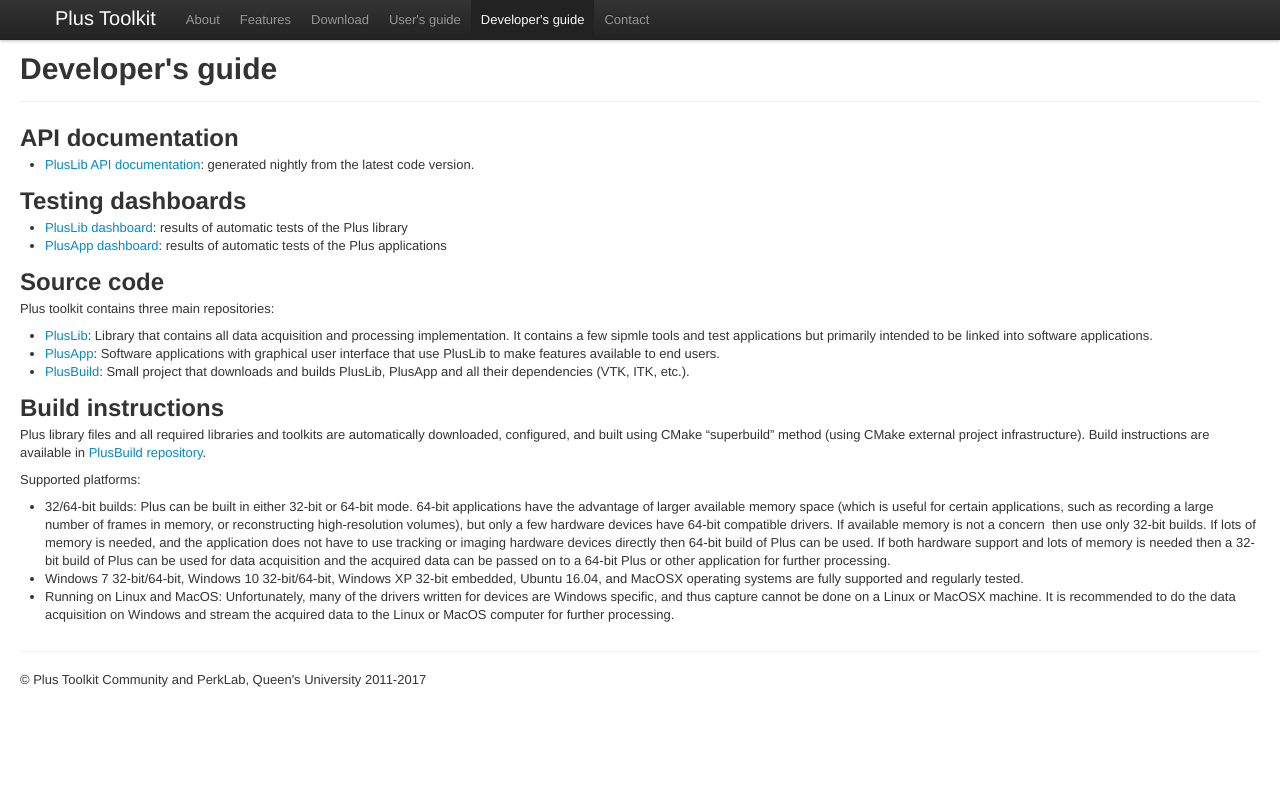
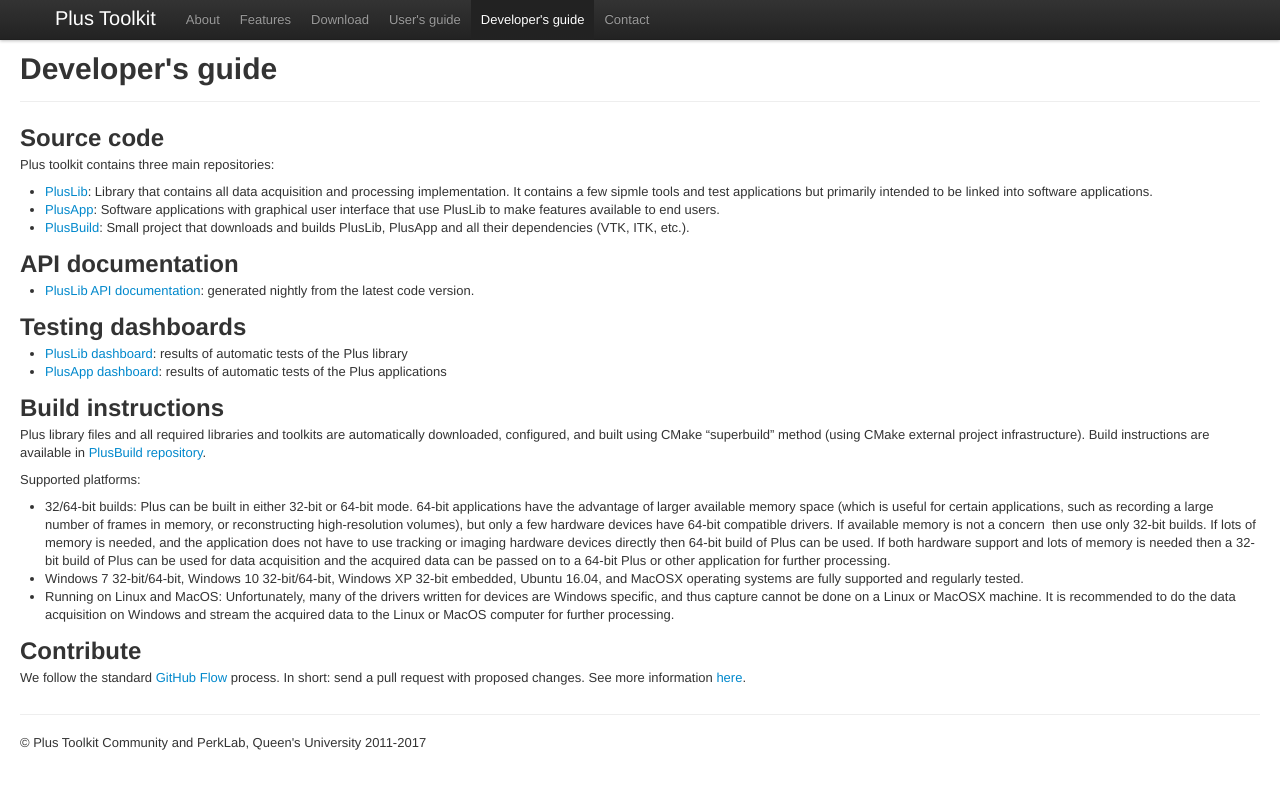
Before and after one commit to PlusToolkit/plustoolkit.github.io, a Jekyll site: the page built from developersguide.md, in a window 1280 px wide. Shown: the top 789 px of the page. Built offline with Jekyll 4.4.1, drawn with Linux system fonts in a browser that asks for light colours.

Commit message:
Update developersguide.md

```diff
--- a/developersguide.md
+++ b/developersguide.md
@@ -7,6 +7,13 @@
 ---
 {% include JB/setup %}
 
+Source code
+-----------
+
+Plus toolkit contains three main repositories:
+- [PlusLib](https://github.com/PlusToolkit/PlusLib/): Library that contains all data acquisition and processing implementation. It contains a few sipmle tools and test applications but primarily intended to be linked into software applications.
+- [PlusApp](https://github.com/PlusToolkit/PlusApp/): Software applications with graphical user interface that use PlusLib to make features available to end users.
+- [PlusBuild](https://github.com/PlusToolkit/PlusBuild/): Small project that downloads and builds PlusLib, PlusApp and all their dependencies (VTK, ITK, etc.).
 
 API documentation
 -----------------
@@ -37,3 +35,8 @@
 - 32/64-bit builds: Plus can be built in either 32-bit or 64-bit mode. 64-bit applications have the advantage of larger available memory space (which is useful for certain applications, such as recording a large number of frames in memory, or reconstructing high-resolution volumes), but only a few hardware devices have 64-bit compatible drivers. If available memory is not a concern &nbsp;then use only 32-bit builds. If lots of memory is needed, and the application does not have to use tracking or imaging hardware devices directly then 64-bit build of Plus can be used. If both hardware support and lots of memory is needed then a 32-bit build of Plus can be used for data acquisition and the acquired data can be passed on to a 64-bit Plus or other application for further processing.
 - Windows 7 32-bit/64-bit, Windows 10 32-bit/64-bit, Windows XP 32-bit embedded, Ubuntu 16.04, and MacOSX operating systems are fully supported and regularly tested.
 - Running on Linux and MacOS: Unfortunately, many of the drivers written for devices are Windows specific, and thus capture cannot be done on a Linux or MacOSX machine. It is recommended to do the data acquisition on Windows and stream the acquired data to the Linux or MacOS computer for further processing.
+
+Contribute
+----------
+
+We follow the standard [GitHub Flow](https://guides.github.com/introduction/flow/) process. In short: send a pull request with proposed changes. See more information [here](https://github.com/PlusToolkit/PlusBuild/blob/master/CONTRIBUTING.md).
```
Also changed, not shown: other parts of developersguide.md (+0 -9 lines).
